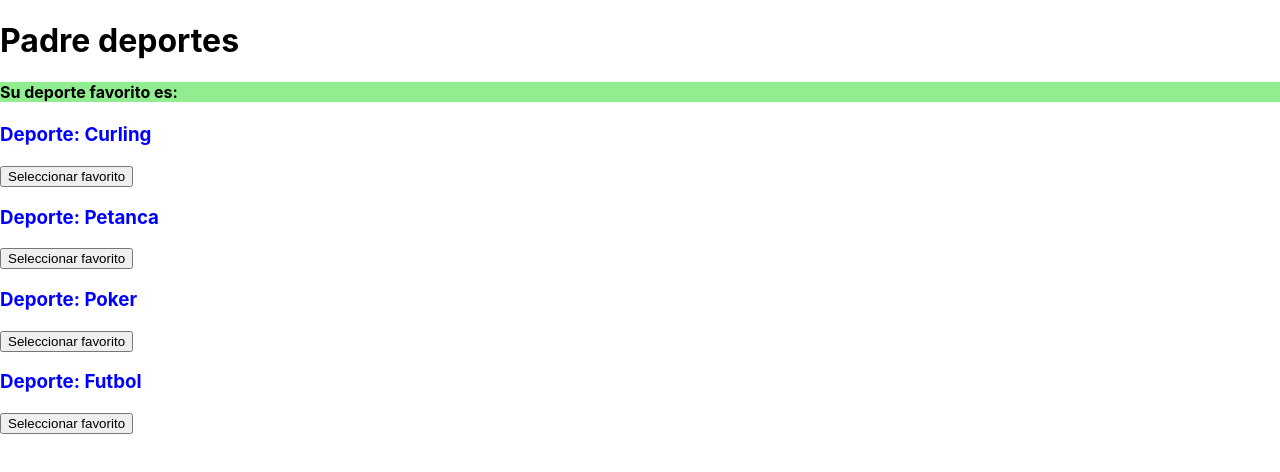
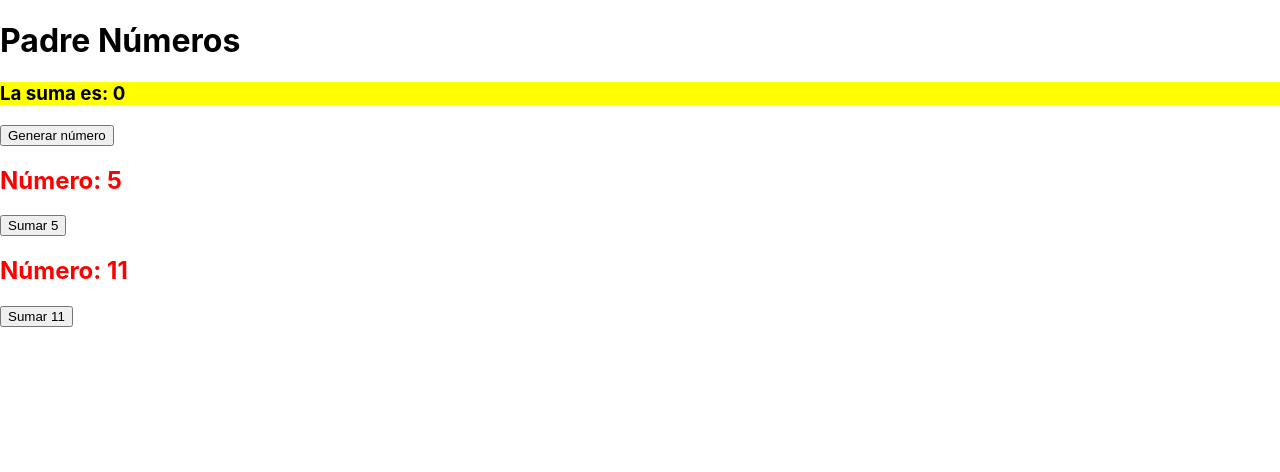
Before and after one commit to AlvaroCascoV/reactclases, a React (Create React App) app: page / in a window 1280 px wide. Shown: the top 472 px of the page. Built offline with nearby package versions, Linux system fonts and the light colour scheme.

Commit message:
practica generar numeros

```diff
--- /dev/null
+++ b/src/Components/HijoNumero.js
@@ -0,0 +1,15 @@
+import { Component } from "react";
+
+export class HijoNumero extends Component {
+    seleccionarNumero = () => {
+        var num = parseInt(this.props.numero);
+        this.props.sumarNumeros(num);
+    }
+    render() {
+        return (<div>
+            <h2 style={{ color: "red" }}>Número: {this.props.numero}</h2>
+            <button onClick={this.seleccionarNumero}>Sumar {this.props.numero}</button>
+        </div>)
+    }
+}
+export default HijoNumero
--- /dev/null
+++ b/src/Components/PadreNumeros.js
@@ -0,0 +1,36 @@
+import { Component } from 'react'
+import HijoNumero from './HijoNumero'
+
+export class PadreNumeros extends Component {
+    state = {
+        numeros: [5, 11], //esto pueden ser aleatorios desde el inicio
+        suma:0
+    }
+    generarNumero = () => {
+        let aleatorio = parseInt((Math.random() * 500) + 1);
+        this.state.numeros.push(aleatorio)
+        this.setState({
+            numeros: this.state.numeros
+        })
+    }
+    sumarNumeros = (numero) => {
+        console.log("numero selec "+numero)
+        this.setState({
+            suma: this.state.suma+numero
+        })
+    }
+    render() {
+        return (<div>
+            <h1>Padre Números</h1>
+            <h3 style={{ backgroundColor: "yellow" }}>La suma es: {this.state.suma}</h3>
+            <button onClick={this.generarNumero}>Generar número</button>
+            {
+                this.state.numeros.map((numero, index)=>{
+                    return(<HijoNumero numero={numero} key={index} sumarNumeros={this.sumarNumeros}/>)
+                })
+            }
+        </div>)
+    }
+}
+
+export default PadreNumeros
--- a/src/index.js
+++ b/src/index.js
@@ -4,8 +4,9 @@ import './index.css';
 // import Contador from './Components/Contador'
 import reportWebVitals from './reportWebVitals';
 // import DibujosComplejosRender from './Components/DibujosComplejosRender';
-import PadreDeportes from './Components/PadreDeportes';
+// import PadreDeportes from './Components/PadreDeportes';
 // import DibujosComplejos from './Components/DibujosComplejos';
+import PadreNumeros from './Components/PadreNumeros';
 
 const root = ReactDOM.createRoot(document.getElementById('root'));
 root.render(
@@ -14,7 +15,8 @@ root.render(
     <Contador inicio="9"/> */}
     {/* <DibujosComplejos/> */}
     {/* <DibujosComplejosRender/> */}
-    <PadreDeportes/>
+    {/* <PadreDeportes/> */}
+    <PadreNumeros/>
   </React.StrictMode>
 );
 
```
